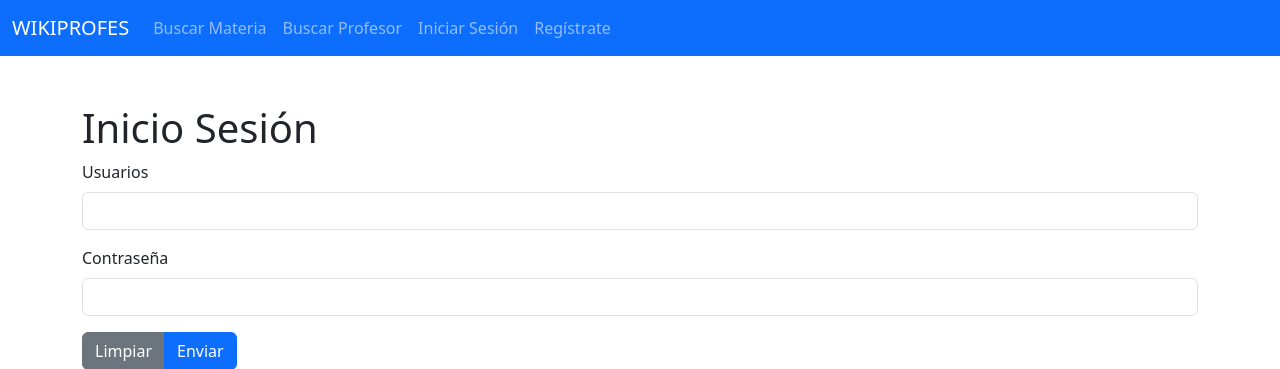
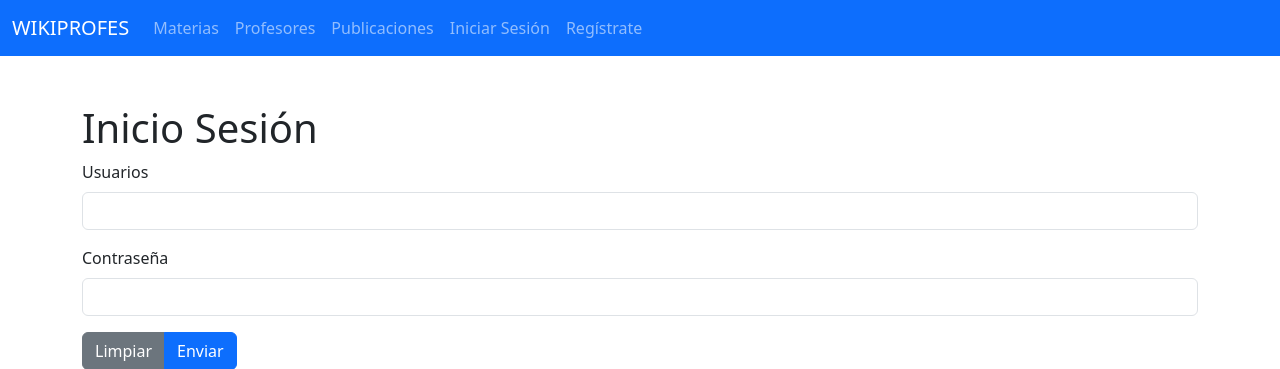
Before and after one commit to oayala775/wikiprofes, a Django app: page /inicio in a window 1280 px wide. Shown: the top 369 px of the page. Run offline with Django 5.2, Linux system fonts and the light colour scheme.

Commit message:
corr: navbar items correction and it appears in all files by default

```diff
--- a/templates/base.html
+++ b/templates/base.html
@@ -10,8 +10,32 @@
 </head>
 
 <body>
+    <!-- Barra de Navegación -->
+    <nav class="navbar navbar-expand-lg navbar-dark bg-primary mb-4">
+        <div class="container-fluid">
+            <a class="navbar-brand" href="/">WIKIPROFES</a>
+            <button class="navbar-toggler" type="button" data-bs-toggle="collapse" data-bs-target="#navbarNavAltMarkup" aria-controls="navbarNavAltMarkup" aria-expanded="false" aria-label="Toggle navigation">
+                <span class="navbar-toggler-icon"></span>
+            </button>
+            <div class="collapse navbar-collapse" id="navbarNavAltMarkup">
+                <div class="navbar-nav">
+                    <a class="nav-link" href="">Materias</a>
+                    <a class="nav-link" href="">Profesores</a>
+                    <a class="nav-link" href="">Publicaciones</a>
+                    {% if user.is_authenticated %}
+                    <a class="nav-link" href="/logout">Cerrar Sesión</a>
+                    {% else %}
+                    <a class="nav-link" href="/inicio">Iniciar Sesión</a>
+                    <a class="nav-link" href="/registro">Regístrate</a>
+                    {% endif %}
+                </div>
+            </div>
+        </div>
+    </nav>
     {% block content %}
+
     {% endblock content %}
+
     {% block jscript %}
     {% endblock jscript %}
     <script src="https://cdn.jsdelivr.net/npm/bootstrap@5.3.3/dist/js/bootstrap.bundle.min.js" integrity="sha384-YvpcrYf0tY3lHB60NNkmXc5s9fDVZLESaAA55NDzOxhy9GkcIdslK1eN7N6jIeHz" crossorigin="anonymous"></script>
--- a/templates/usuario/inicio_sesion.html
+++ b/templates/usuario/inicio_sesion.html
@@ -5,28 +5,6 @@
 {% endblock title %}
 
 {% block content %}
-
-<!-- Barra de Navegación -->
-<nav class="navbar navbar-expand-lg navbar-dark bg-primary mb-4">
-  <div class="container-fluid">
-      <a class="navbar-brand" href="/">WIKIPROFES</a>
-      <button class="navbar-toggler" type="button" data-bs-toggle="collapse" data-bs-target="#navbarNavAltMarkup" aria-controls="navbarNavAltMarkup" aria-expanded="false" aria-label="Toggle navigation">
-          <span class="navbar-toggler-icon"></span>
-      </button>
-      <div class="collapse navbar-collapse" id="navbarNavAltMarkup">
-          <div class="navbar-nav">
-              <a class="nav-link" href="">Buscar Materia</a>
-              <a class="nav-link" href="">Buscar Profesor</a>
-              {% if user.is_authenticated %}
-              <a class="nav-link" href="/logout">Cerrar Sesión</a>
-              {% else %}
-              <a class="nav-link" href="/inicio">Iniciar Sesión</a>
-              <a class="nav-link" href="/registro">Regístrate</a>
-              {% endif %}
-          </div>
-      </div>
-  </div>
-</nav>
 
 <section>
     <div class="container mt-5">
```
Also changed, not shown: templates/publicacion/index.html (+0 -23 lines), templates/publicacion/profesor.html (+0 -23 lines), templates/usuario/registro.html (+0 -21 lines).
